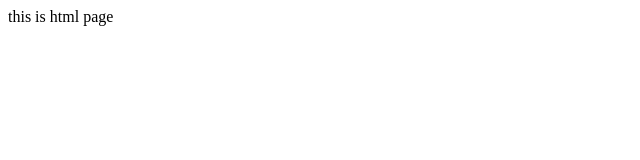
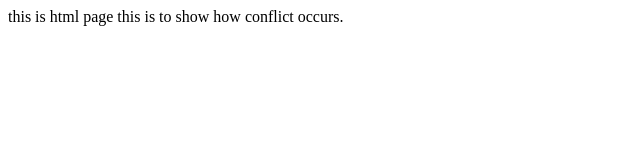
Before and after one commit to Fathimathul-Hansa/git-adv-batch-react, a plain HTML site: page index.html in a window 1280 px wide. Shown: the whole page, without its empty margins (0-640 px from the left). Drawn offline with Linux system fonts and the light colour scheme.

Commit message:
modified index page from main branch

```diff
--- a/index.html
+++ b/index.html
@@ -7,5 +7,6 @@
     </head>
     <body>
         this is html page
+        this is to show how conflict occurs.
     </body>
     </html>
```
